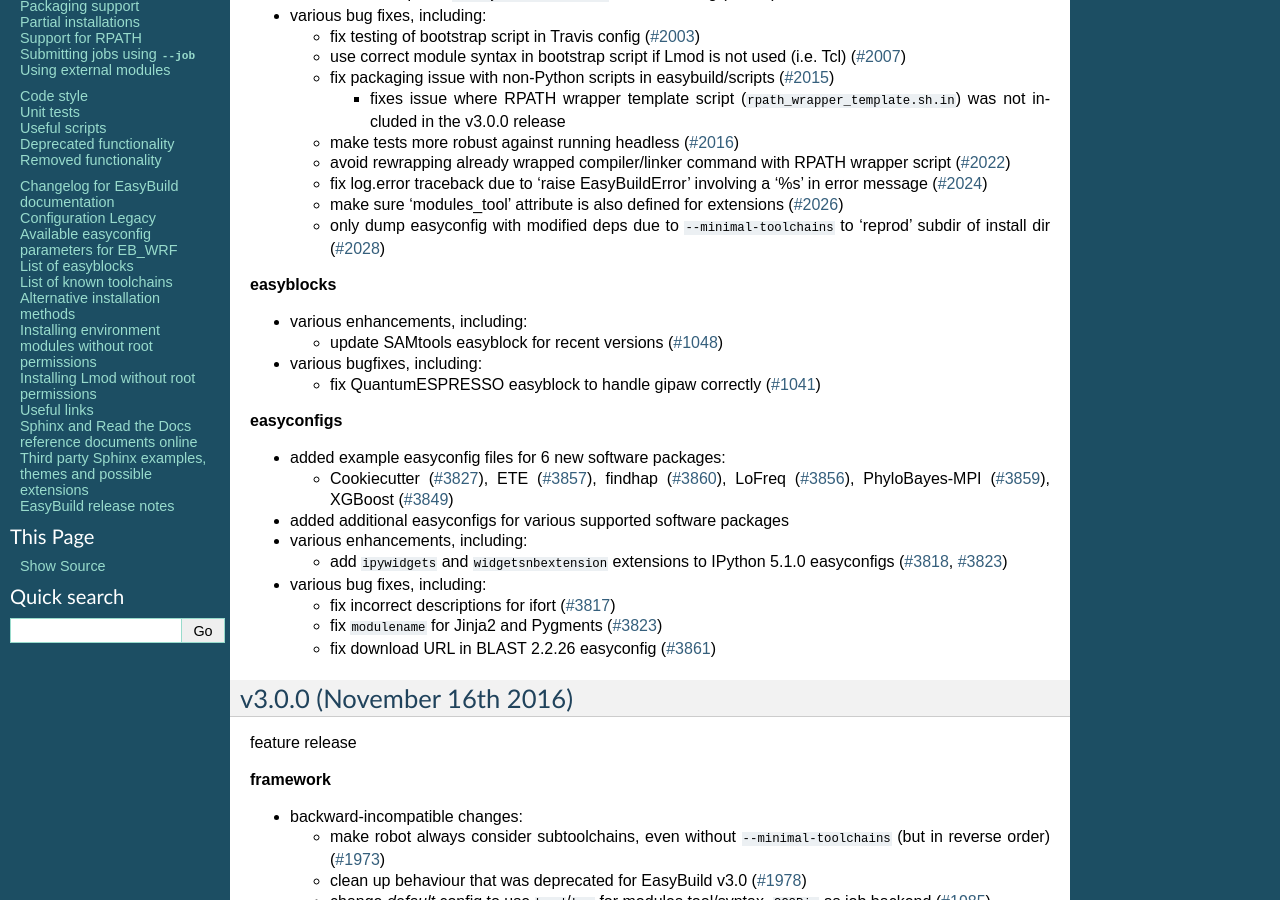
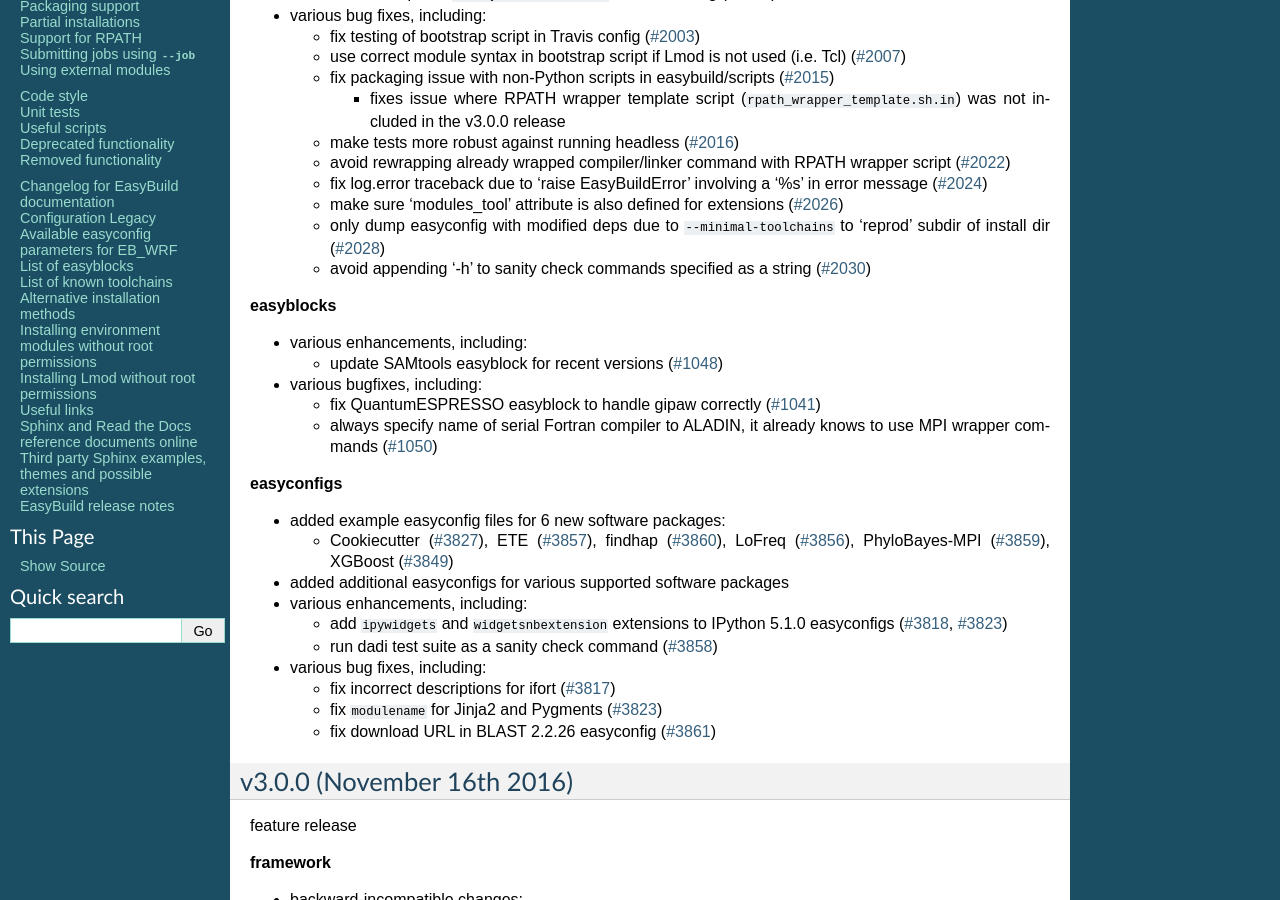
Before and after one commit to easybuilders/easybuild, a Sphinx documentation site: the page built from docs/Release_notes.rst, in a window 1280 px wide and 900 px high, scrolled down 426 px. Built offline with Sphinx 7.4.7, drawn with Linux system fonts in a browser that asks for light colours; some of the changed text lies outside the part shown.

Commit message:
complete release notes for EasyBuild v3.0.1

```diff
--- a/docs/Release_notes.rst
+++ b/docs/Release_notes.rst
@@ -38,6 +38,7 @@ bugfix release
   * fix log.error traceback due to 'raise EasyBuildError' involving a '%s' in error message (`#2024 <https://github.com/hpcugent/easybuild-framework/pull/2024>`_)
   * make sure 'modules_tool' attribute is also defined for extensions (`#2026 <https://github.com/hpcugent/easybuild-framework/pull/2026>`_)
   * only dump easyconfig with modified deps due to ``--minimal-toolchains`` to 'reprod' subdir of install dir (`#2028 <https://github.com/hpcugent/easybuild-framework/pull/2028>`_)
+  * avoid appending '-h' to sanity check commands specified as a string (`#2030 <https://github.com/hpcugent/easybuild-framework/pull/2030>`_)
 
 **easyblocks**
 
@@ -48,6 +49,7 @@ bugfix release
 * various bugfixes, including:
 
   * fix QuantumESPRESSO easyblock to handle gipaw correctly (`#1041 <https://github.com/hpcugent/easybuild-easyblocks/pull/1041>`_)
+  * always specify name of serial Fortran compiler to ALADIN, it already knows to use MPI wrapper commands (`#1050 <https://github.com/hpcugent/easybuild-easyblocks/pull/1050>`_)
 
 **easyconfigs**
 
@@ -60,6 +62,7 @@ bugfix release
 * various enhancements, including:
 
   * add ``ipywidgets`` and ``widgetsnbextension`` extensions to IPython 5.1.0 easyconfigs (`#3818 <https://github.com/hpcugent/easybuild-easyconfigs/pull/3818>`_, `#3823 <https://github.com/hpcugent/easybuild-easyconfigs/pull/3823>`_)
+  * run dadi test suite as a sanity check command (`#3858 <https://github.com/hpcugent/easybuild-easyconfigs/pull/3858>`_)
 
 * various bug fixes, including:
 
```
